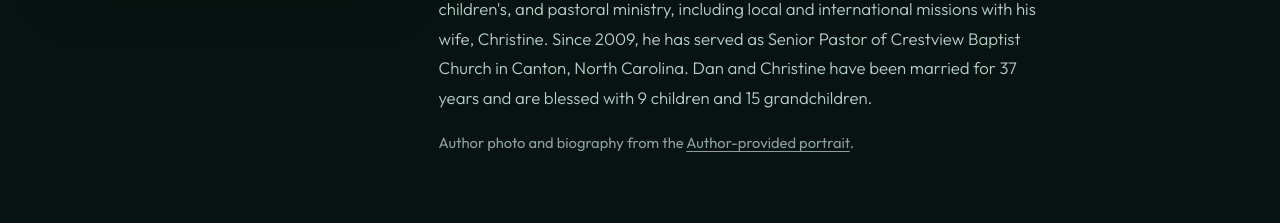
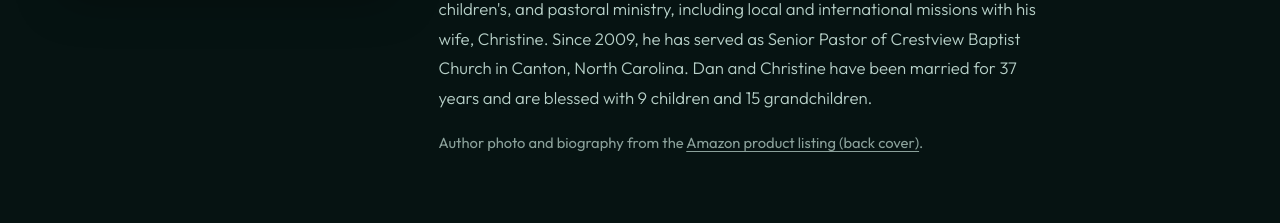
Before and after one commit to bearpixelmedia/deeper-life-in-the-spirit, a React (Vite) app: page / in a window 1280 px wide. Shown: the part 3040-3263 px from the top of the page. Built offline with nearby package versions, Linux system fonts and the light colour scheme.

Commit message:
Restore Amazon back-cover author portrait (text + materialize)

```diff
--- a/src/data.ts
+++ b/src/data.ts
@@ -56,19 +56,18 @@ export const book = {
 export const author = {
   name: "Dr. Daniel Page",
   role: "Senior Pastor, Crestview Baptist Church",
-  // User-provided high-res author portrait (1803×1803 WebP).
-  portraitSrc: "/images/author-portrait-1200.jpg",
-  portraitSrcSet:
-    "/images/author-portrait-640.jpg 640w, /images/author-portrait-1200.jpg 1200w, /images/author-portrait.jpg 1803w",
+  // Restored Amazon back-cover author portrait (pre Crestview/red-shirt swap).
+  portraitSrc: "/images/author-portrait.jpg",
+  portraitSrcSet: "/images/author-portrait-320.jpg 320w, /images/author-portrait.jpg 504w",
   portraitSizes: "(max-width: 720px) 14rem, 22rem",
-  portraitWidth: 1803,
-  portraitHeight: 1803,
+  portraitWidth: 504,
+  portraitHeight: 504,
   portraitWebpSrc: "/images/author-portrait.webp",
-  portraitWebpSrcSet: "/images/author-portrait.webp 1803w",
+  portraitWebpSrcSet: "/images/author-portrait.webp 504w",
   paragraphs: [
     "Dr. Daniel Page is a pastor, preacher, musician, and teacher with a deep love for God's Word and a passion for communicating its timeless truth in ways that speak to today's world. A native of Cherryville, North Carolina, Dan came to faith in Christ at age ten under the ministry of his father, Ken Page, who was also his pastor.",
     "Since beginning church ministry in 1985, Dan has served in worship, youth, children's, and pastoral ministry, including local and international missions with his wife, Christine. Since 2009, he has served as Senior Pastor of Crestview Baptist Church in Canton, North Carolina. Dan and Christine have been married for 37 years and are blessed with 9 children and 15 grandchildren.",
   ],
-  sourceLabel: "Author-provided portrait",
+  sourceLabel: "Amazon product listing (back cover)",
   sourceUrl: AMAZON_URL,
 };
```
Also changed, not shown: 1 other file (tests, documents, lock files or other folders).
